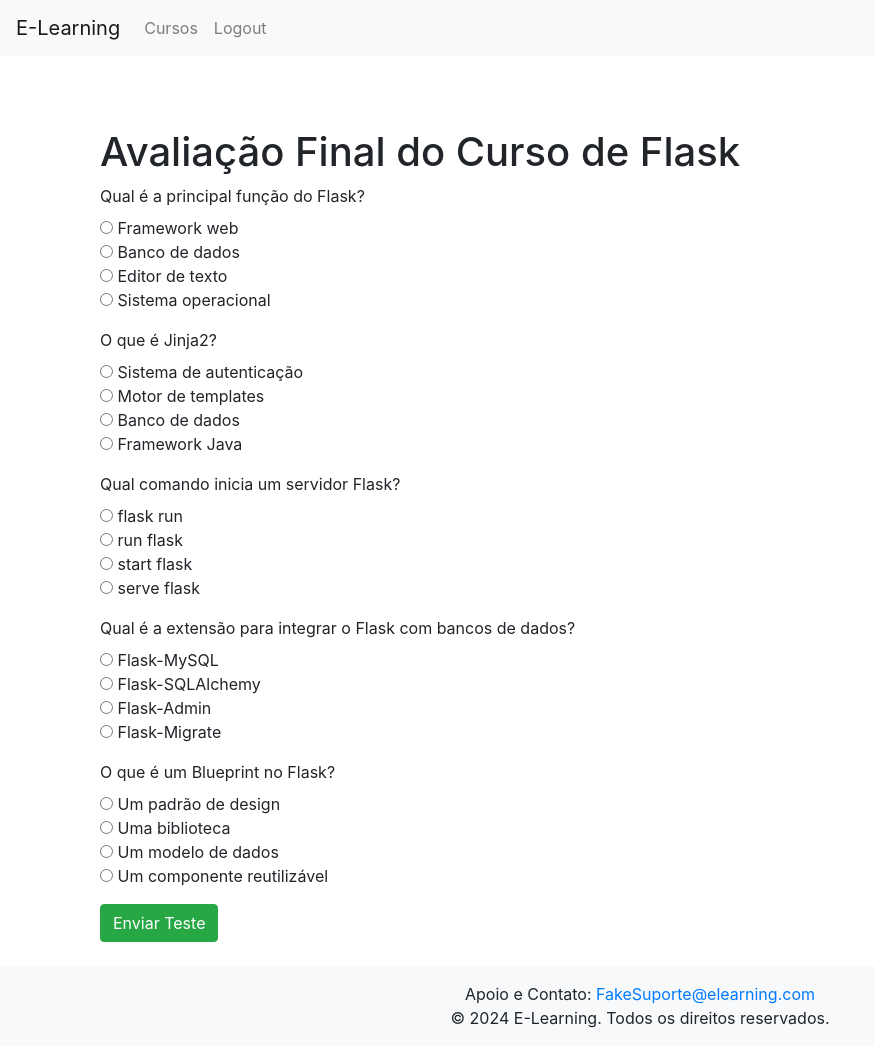
After one commit to GuilhermeGustavoWeber/plataforma_E-Learning, a Flask app: page /avaliacao/1/1 in a window 1280 px wide. The commit adds this page. Shown: the whole page, without its empty margins (0-875 px from the left). Run offline with Flask 3, Linux system fonts and the light colour scheme; a user stored in the database is signed in; some libraries are stand-ins or nearby versions.

Commit message:
Course testing and assessment system - v0.8 - 11/02/2024 Adicionado sistema de realização de testes e avaliações - v0.8 - 02/11/2024
[adicionado / added]:
- Realização de Testes e Avaliações: Os cursos podem incluir testes e avaliações para verificar o conhecimento dos usuários. A plataforma permite que os usuários façam esses testes online e recebam feedback imediato sobre seu desempenho.
  Testing and Assessment: Courses may include tests and assessments to verify users' knowledge. The platform allows users to take these tests online and receive immediate feedback on their performance.

[notas / notes]:
- Esta funcionalidade proporciona uma forma interativa de avaliar o aprendizado dos usuários, ajudando-os a identificar áreas de melhoria e reforçando os conteúdos abordados durante o curso.
  This feature provides an interactive way to assess users' learning, helping them identify areas for improvement and reinforcing the content covered during the course.

-Guiweber7

```diff
--- a/app.py
+++ b/app.py
@@ -20,7 +20,6 @@ login_manager = LoginManager()
 login_manager.init_app(app)
 login_manager.login_view = 'login'
 
-
 # Modelos do banco de dados
 class Usuario(UserMixin, db.Model):
     id = db.Column(db.Integer, primary_key=True)
@@ -42,6 +41,18 @@ class Aula(db.Model):
     nome = db.Column(db.String(100), nullable=False)
     curso_id = db.Column(db.Integer, db.ForeignKey('curso.id'), nullable=False)
 
+class Avaliacao(db.Model):
+    id = db.Column(db.Integer, primary_key=True)
+    curso_id = db.Column(db.Integer, db.ForeignKey('curso.id'))
+    nome = db.Column(db.String(100), nullable=False)
+    perguntas = db.relationship('Pergunta', backref='avaliacao', lazy=True)
+
+class Pergunta(db.Model):
+    id = db.Column(db.Integer, primary_key=True)
+    avaliacao_id = db.Column(db.Integer, db.ForeignKey('avaliacao.id'))
+    texto = db.Column(db.String(200), nullable=False)
+    alternativas = db.Column(MutableList.as_mutable(PickleType), default=[])  # Lista de alternativas
+    resposta_correta = db.Column(db.String(100), nullable=False)  # Alternativa correta
 
 class Inscricao(db.Model):
     id = db.Column(db.Integer, primary_key=True)
@@ -50,12 +61,10 @@ class Inscricao(db.Model):
     progresso = db.Column(db.Float, default=0)
     aulas_completadas = db.Column(MutableList.as_mutable(PickleType), default=[])  # Armazena os IDs das aulas como uma lista
 
-
 class AulaCompleta(db.Model):
     id = db.Column(db.Integer, primary_key=True)
     inscricao_id = db.Column(db.Integer, db.ForeignKey('inscricao.id'))
     aula_id = db.Column(db.Integer, db.ForeignKey('aula.id'))
-
 
 class Feedback(db.Model):
     id = db.Column(db.Integer, primary_key=True)
@@ -64,7 +73,6 @@ class Feedback(db.Model):
     comentario = db.Column(db.Text, nullable=False)
 
     usuario = db.relationship('Usuario', backref='feedbacks')  # Relacionamento com o usuário
-
 
 @login_manager.user_loader
 def load_user(user_id):
@@ -130,9 +138,9 @@ def detalhes_curso(curso_id):
     inscricao = Inscricao.query.filter_by(usuario_id=current_user.id, curso_id=curso.id).first()
     aulas = Aula.query.filter_by(curso_id=curso.id).all()  # Obter todas as aulas do curso
     feedbacks = Feedback.query.filter_by(curso_id=curso.id).all()  # Obter feedbacks do curso
+    avaliacoes = Avaliacao.query.filter_by(curso_id=curso.id).all()  # Obter avaliações do curso
 
-    return render_template("detalhes_curso.html", curso=curso, inscricao=inscricao, aulas=aulas, feedbacks=feedbacks)
-
+    return render_template("detalhes_curso.html", curso=curso, inscricao=inscricao, aulas=aulas, feedbacks=feedbacks, avaliacoes=avaliacoes)
 
 
 @app.route('/completar_aula/<int:aula_id>', methods=['POST'])
@@ -236,7 +244,7 @@ def gerar_certificado(curso_id):
     return redirect(url_for('detalhes_curso', curso_id=curso_id))
 
 
-@app.route('/feedback/<int:curso_id>', methods=["POST"])
+@app.route('/feedback/<int:curso_id>', methods=['POST'])
 @login_required
 def feedback_curso(curso_id):
     comentario = request.form.get("comentario")
@@ -295,8 +303,33 @@ def logout():
 def inject_year():
     return {'year': datetime.now().year}
 
+@app.route('/avaliacao/<int:curso_id>/<int:avaliacao_id>', methods=['GET', 'POST'])
+@login_required
+def avaliacao(curso_id, avaliacao_id):
+    teste = Avaliacao.query.get(avaliacao_id)
+    if not teste:
+        flash("Avaliação não encontrada", "error")
+        return redirect(url_for('index'))
 
-if __name__ == "__main__":
+    perguntas = Pergunta.query.filter_by(avaliacao_id=avaliacao_id).all()
+
+    if request.method == 'POST':
+        respostas = {key: request.form[key] for key in request.form if key.startswith('resposta_')}
+
+        # Calcular gabarito
+        gabarito = {}
+        for pergunta in perguntas:
+            gabarito[pergunta.id] = {
+                'texto': pergunta.texto,
+                'resposta_correta': pergunta.resposta_correta,
+                'resposta_user': respostas.get(f'resposta_{pergunta.id}')
+            }
+
+        return render_template("gabarito.html", gabarito=gabarito, teste=teste)
+
+    return render_template("teste.html", teste=teste, perguntas=perguntas)
+
+if __name__ == '__main__':
     with app.app_context():
-        db.create_all()
-        app.run(debug=True)
+        db.create_all()  # Cria todas as tabelas do banco de dados
+    app.run(debug=True)
--- /dev/null
+++ b/templates/teste.html
@@ -0,0 +1,23 @@
+<!-- teste.html -->
+{% extends "base.html" %}
+
+{% block title %}Teste: {{ teste.nome }}{% endblock %}
+
+{% block content %}
+<div class="container mt-5">
+    <h1>{{ teste.nome }}</h1>
+    <form method="POST">
+        {% for pergunta in perguntas %}
+            <div class="form-group">
+                <label>{{ pergunta.texto }}</label>
+                {% for alternativa in pergunta.alternativas %}
+                    <div>
+                        <input type="radio" name="resposta_{{ pergunta.id }}" value="{{ alternativa }}"> {{ alternativa }}
+                    </div>
+                {% endfor %}
+            </div>
+        {% endfor %}
+        <button type="submit" class="btn btn-success">Enviar Teste</button>
+    </form>
+</div>
+{% endblock %}
```
Also changed, not shown: templates/detalhes_curso.html (+16 -1 lines), templates/gabarito.html (added, +29 -0 lines), instance/cursos.sqlite3, 1 other file.
